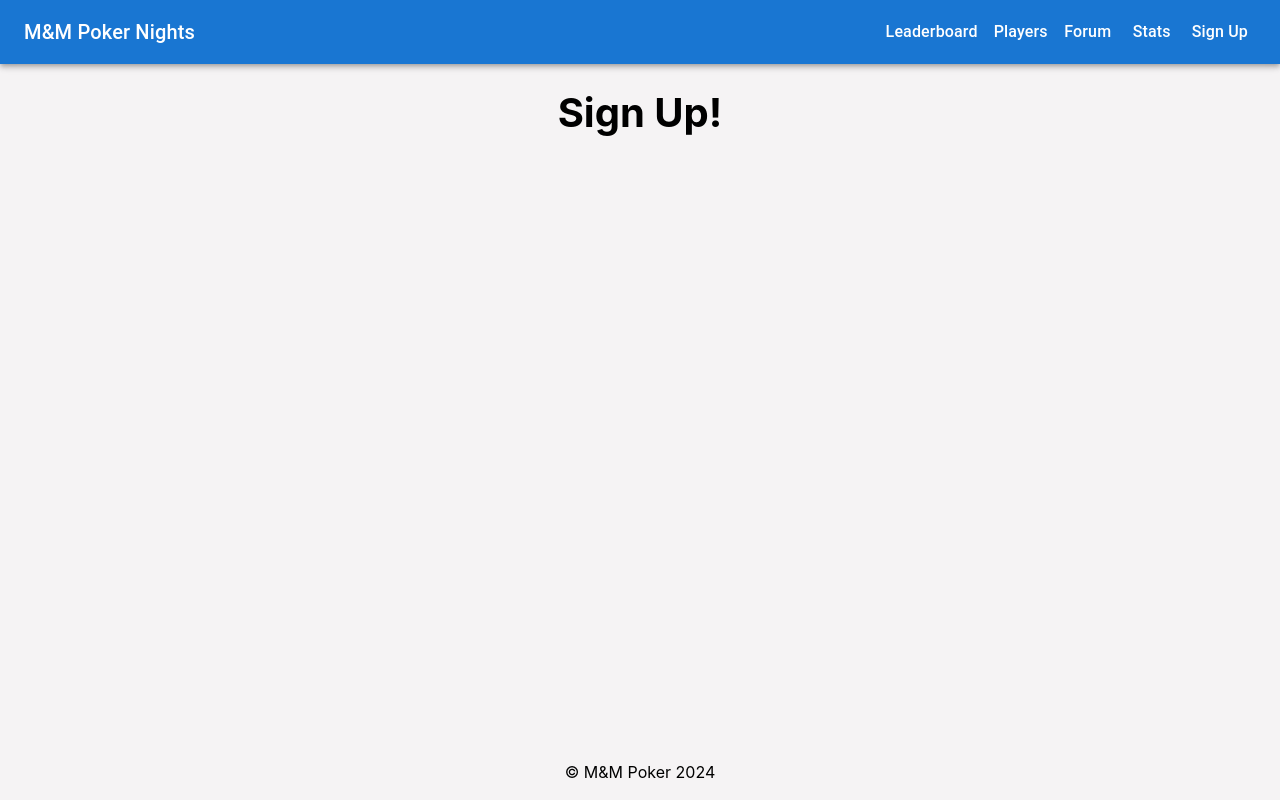
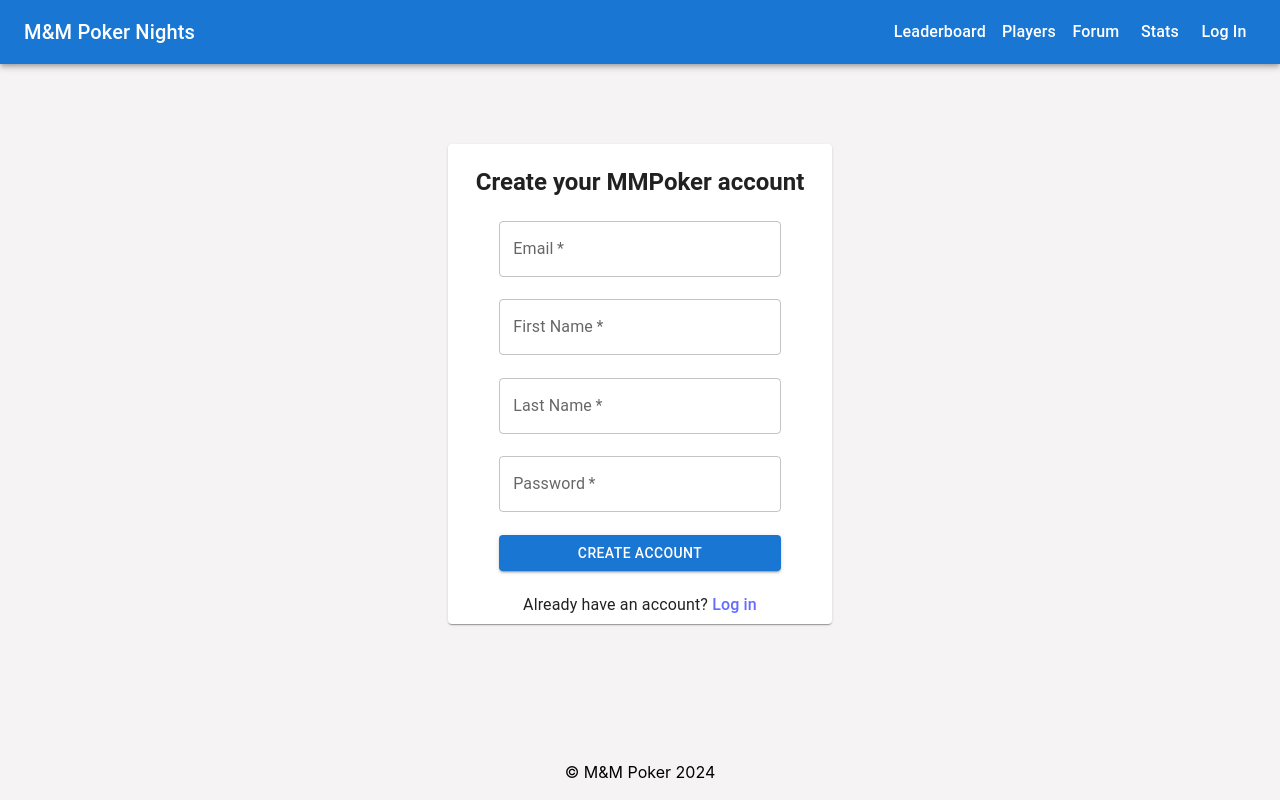
Before and after one commit to MoisesYacila/MMPoker, a React (Vite) app in the folder mmpokervite/: page /signup in a window 1280 px wide. Built offline with nearby package versions, Linux system fonts and the light colour scheme.

Commit message:
started on signup and login pages

```diff
--- a/mmpokervite/src/components/Navigation.jsx
+++ b/mmpokervite/src/components/Navigation.jsx
@@ -34,7 +34,7 @@ export default function Navigation() {
                         <Typography><Link to='/stats'>Stats</Link></Typography>
                     </LinkButton>
                     <LinkButton>
-                        <Typography><Link to='/signup'>Sign Up</Link></Typography>
+                        <Typography><Link to='/login'>Log In</Link></Typography>
                     </LinkButton>
 
                 </Toolbar>
--- a/mmpokervite/src/main.jsx
+++ b/mmpokervite/src/main.jsx
@@ -2,13 +2,14 @@ import React from 'react'
 import ReactDOM from 'react-dom/client'
 import App from './App.jsx'
 import './index.css'
-import SignUp from './pages/signup.jsx'
+import LogIn from './pages/login.jsx'
 import Leaderboard from './pages/leaderboard.jsx';
 import Forum from './pages/forum.jsx'
 import Players from './pages/players.jsx'
 import Stats from './pages/stats.jsx'
 import NewPlayer from './pages/newplayer.jsx'
-import Player from './pages/player.jsx'
+import Player from './pages/player.jsx';
+import SignUp from './pages/signup.jsx';
 import { createBrowserRouter, createRoutesFromElements, Route, RouterProvider } from 'react-router-dom';
 import RootLayout from './layouts/RootLayout.jsx'
 import MainLayout from './layouts/MainLayout.jsx'
@@ -31,11 +32,12 @@ const router = createBrowserRouter(createRoutesFromElements((
     </Route>
     <Route path='/forum' element={<Forum />}></Route>
     <Route path='/stats' element={<Stats />}></Route>
-    <Route path='/signup' element={<SignUp />}></Route>
+    <Route path='/login' element={<LogIn />}></Route>
     <Route path='/games/:id' element={<MainLayout />}>
       <Route path='/games/:id' element={<Game />}></Route>
       <Route path='/games/:id/edit' element={<EditGame />}></Route>
     </Route>
+    <Route path='/signup' element={<SignUp />}></Route>
 
   </Route>
 )))
--- /dev/null
+++ b/mmpokervite/src/pages/login.jsx
@@ -0,0 +1,21 @@
+import { Box, Button, Card, CardContent, FormControl, TextField, Typography } from "@mui/material";
+import { Link } from 'react-router-dom';
+
+export default function LogIn() {
+    return (
+        <Box component='form' sx={{ display: 'flex', justifyContent: 'center', marginTop: '5rem' }}>
+            <Card sx={{ width: '30%', textAlign: 'center', height: '40vh' }}>
+                <CardContent sx={{ display: 'flex', flexDirection: 'column', height: '100%', alignItems: 'center', justifyContent: 'space-evenly' }}>
+                    <Typography sx={{ marginBottom: '1rem', fontWeight: 'bold' }} variant="h4">Log in</Typography>
+                    <TextField required sx={{ marginBottom: '1rem', width: '80%' }}
+                        label='Email' variant="outlined" type="email"></TextField>
+                    <TextField required sx={{ marginBottom: '1rem', width: '80%' }}
+                        label='Password' variant="outlined" type="password"></TextField>
+                    <Button variant="contained" sx={{ marginBottom: '1rem', width: '80%' }}>Sign In</Button>
+                    <Typography sx={{ marginBottom: '1rem' }}>New to MMPoker? <Link to='/signup'>Create Account</Link> </Typography>
+                </CardContent>
+            </Card>
+        </Box>
+
+    )
+}
--- a/mmpokervite/src/pages/signup.jsx
+++ b/mmpokervite/src/pages/signup.jsx
@@ -1,5 +1,24 @@
+import { Box, Button, Card, CardContent, FormControl, TextField, Typography } from "@mui/material";
+import { Link } from 'react-router-dom';
+
 export default function SignUp() {
     return (
-        <h1>Sign Up!</h1>
-    )
-}
+        <Box component='form' sx={{ display: 'flex', justifyContent: 'center', marginTop: '5rem' }}>
+            <Card sx={{ width: '30%', textAlign: 'center', height: '60vh' }}>
+                <CardContent sx={{ display: 'flex', flexDirection: 'column', height: '100%', alignItems: 'center', justifyContent: 'space-evenly' }}>
+                    <Typography sx={{ marginBottom: '1rem', fontWeight: 'bold' }} variant="h5">Create your MMPoker account</Typography>
+                    <TextField required sx={{ marginBottom: '1rem', width: '80%' }}
+                        label='Email' variant="outlined" type="email"></TextField>
+                    <TextField required sx={{ marginBottom: '1rem', width: '80%' }}
+                        label='First Name' variant="outlined"></TextField>
+                    <TextField required sx={{ marginBottom: '1rem', width: '80%' }}
+                        label='Last Name' variant="outlined"></TextField>
+                    <TextField required sx={{ marginBottom: '1rem', width: '80%' }}
+                        label='Password' variant="outlined" type="password"></TextField>
+                    <Button variant="contained" sx={{ marginBottom: '1rem', width: '80%' }}>Create account</Button>
+                    <Typography sx={{ marginBottom: '1rem' }}>Already have an account? <Link to='/login'>Log in</Link> </Typography>
+                </CardContent>
+            </Card>
+        </Box>
+    );
+};
```
